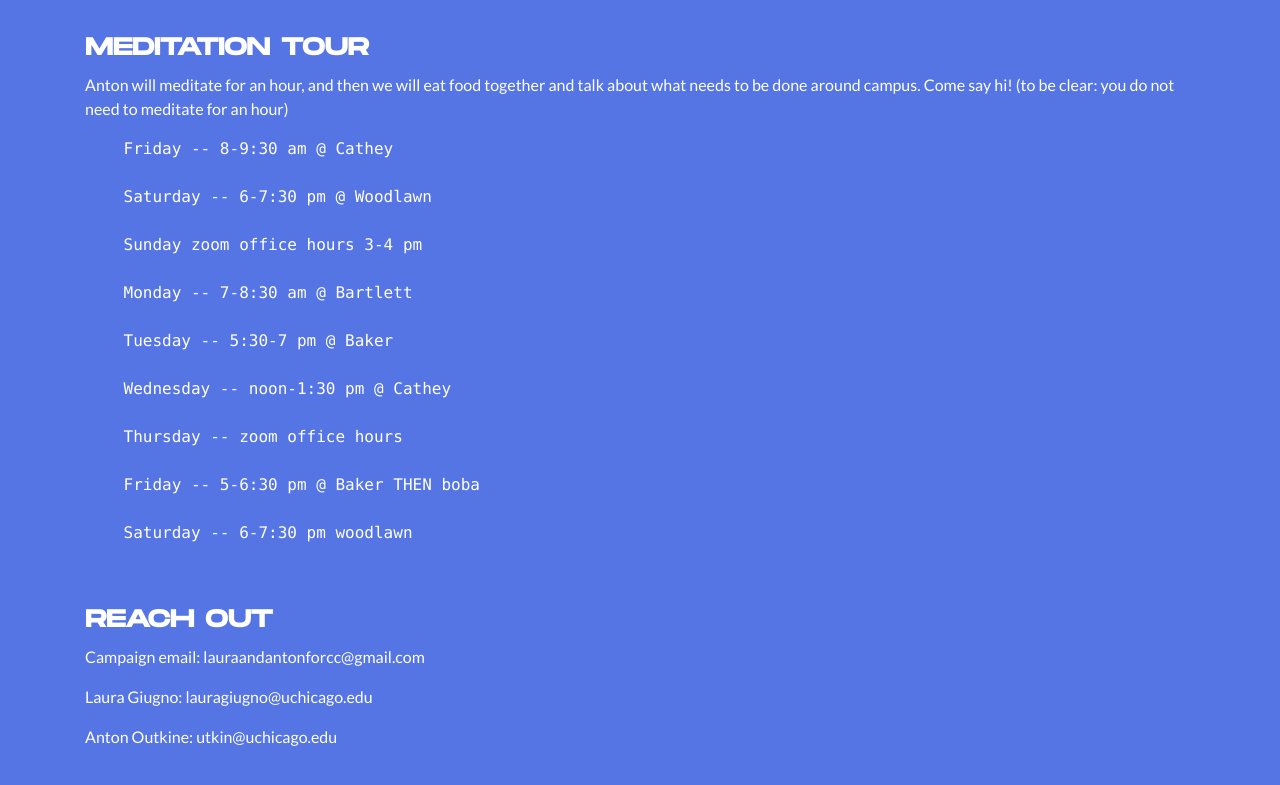
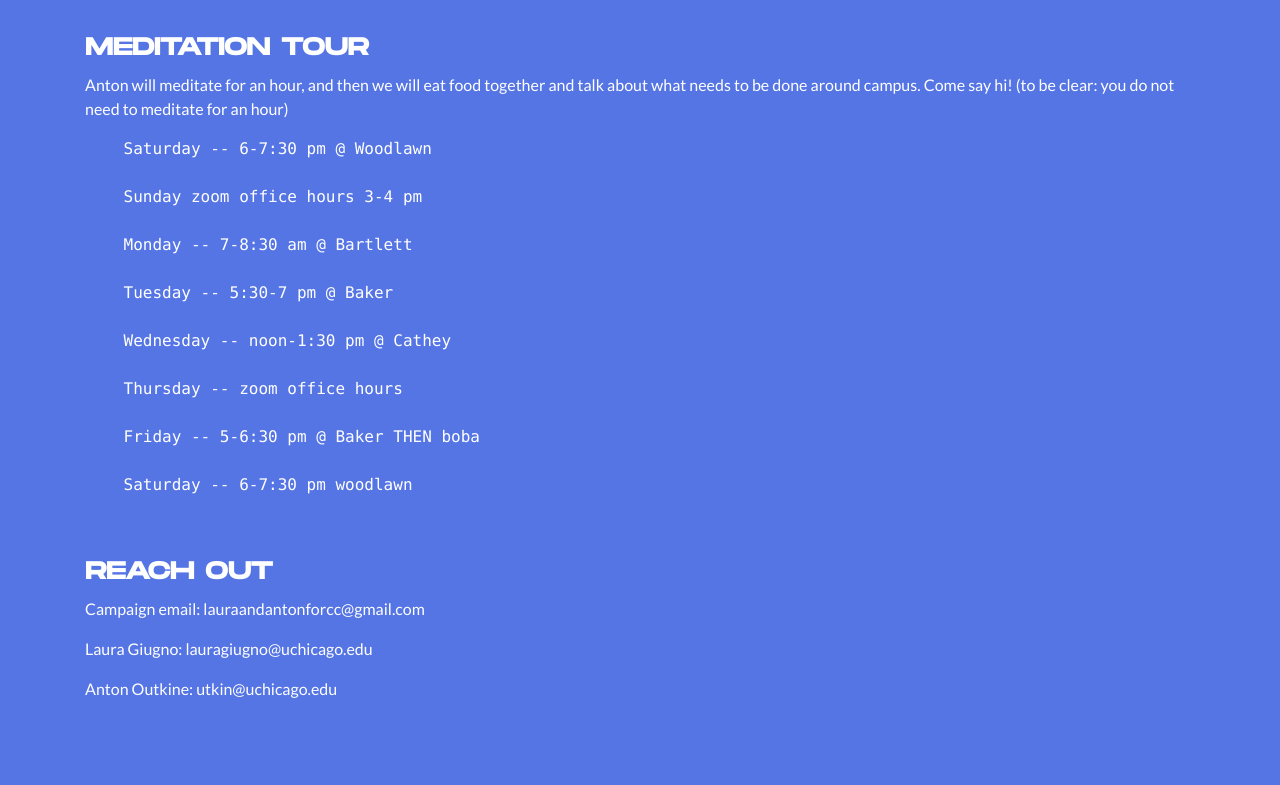
Before and after one commit to outkine/vote-grounded, a website built with Parcel: page index.html in a window 1280 px wide. Shown: the part 1606-2391 px from the top of the page. After the commit the page ends 2355 px from the top, so only its background shows below. Built offline with nearby package versions, Linux system fonts and the light colour scheme.

Commit message:
Remove one entry from meditation tour

```diff
--- a/index.html
+++ b/index.html
@@ -63,8 +63,6 @@
         <h2>MEDITATION TOUR</h2>
         <p>Anton will meditate for an hour, and then we will eat food together and talk about what needs to be done around campus. Come say hi! (to be clear: you do not need to meditate for an hour)</p>
         <pre>
-    Friday -- 8-9:30 am @ Cathey
-
     Saturday -- 6-7:30 pm @ Woodlawn
 
     Sunday zoom office hours 3-4 pm
```
